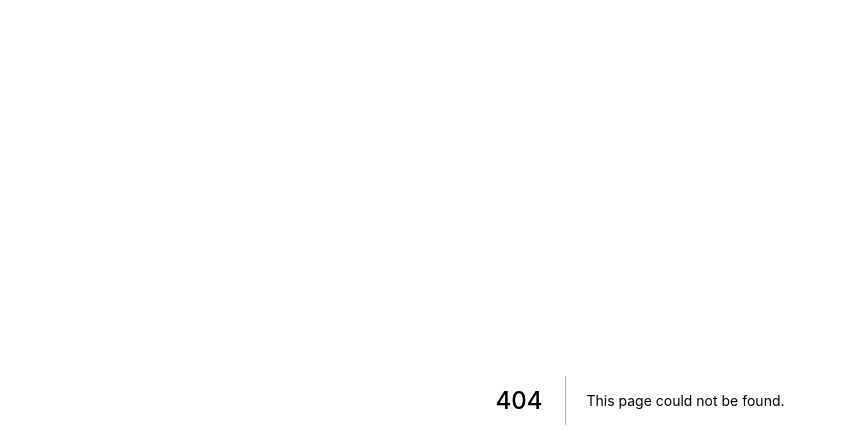
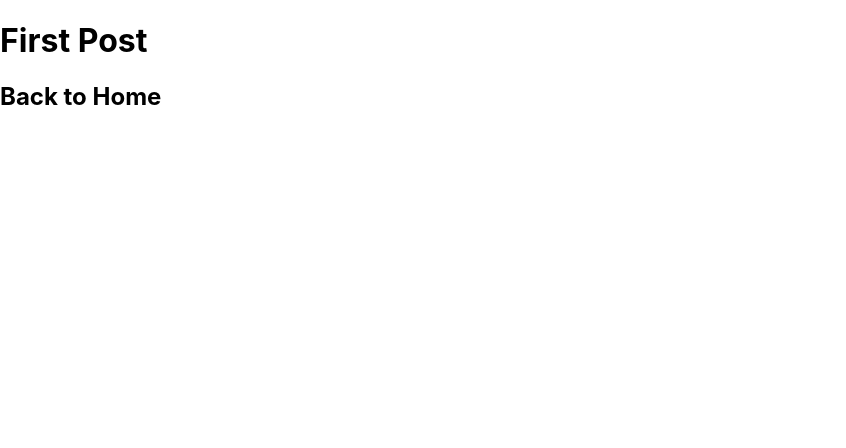
Before and after one commit to BhawickJain/nextjs-app, a Next.js app: page /posts/first-post in a window 1280 px wide. Before the commit this address had no page. Shown: the top 448 px of the page, without its empty margins (0-846 px from the left). Built offline with nearby package versions, Linux system fonts and the light colour scheme.

Commit message:
routing and linking

```diff
--- /dev/null
+++ b/pages/posts/first-post.tsx
@@ -0,0 +1,12 @@
+import Link from "next/link";
+
+export default function FirstPost(): JSX.Element {
+  return (
+    <>
+      <h1>First Post</h1>
+      <h2>
+        <Link href="/">Back to Home</Link>
+      </h2>
+    </>
+  );
+}
```
Also changed, not shown: pages/api/hello.ts (+4 -4 lines), pages/index.tsx (+11 -10 lines).
